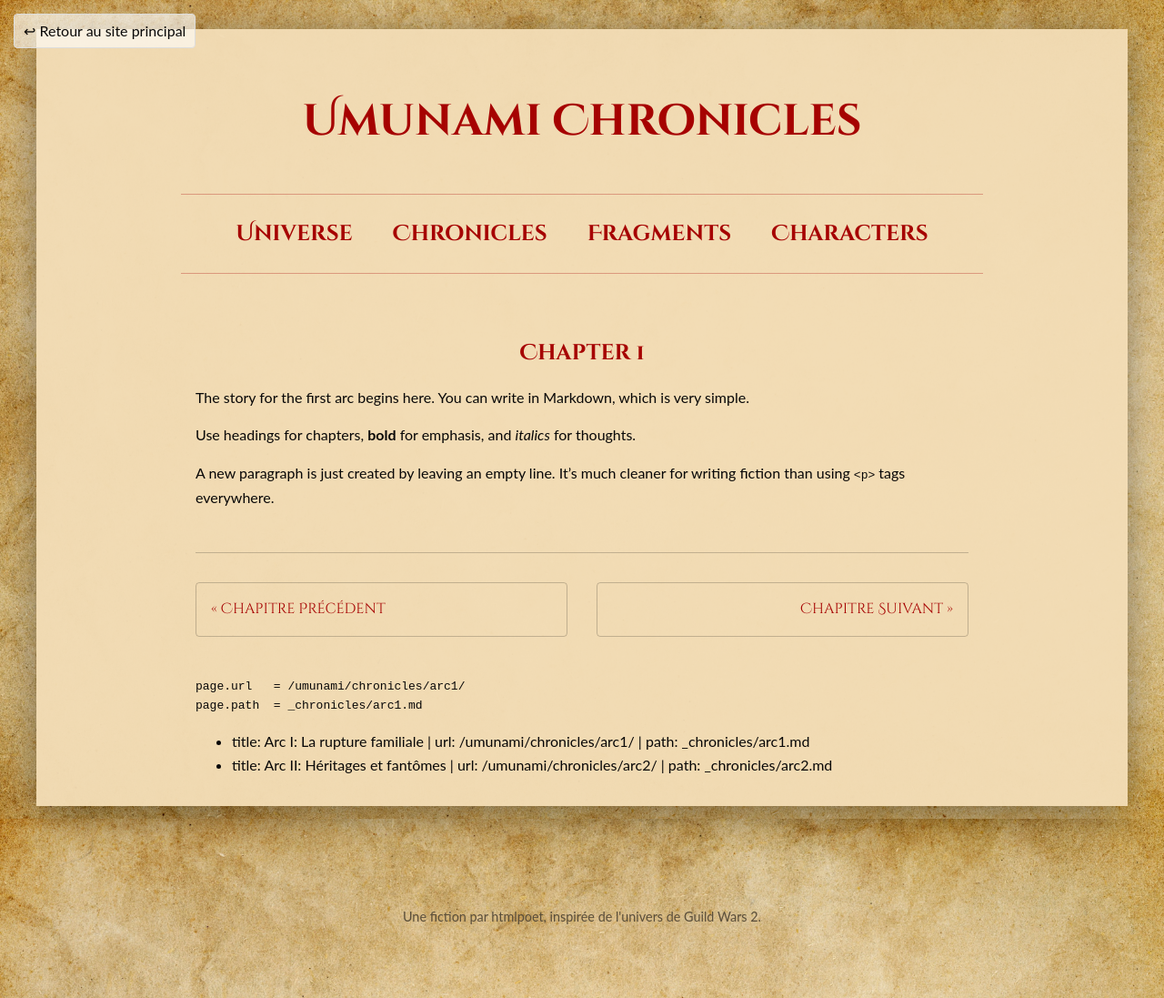
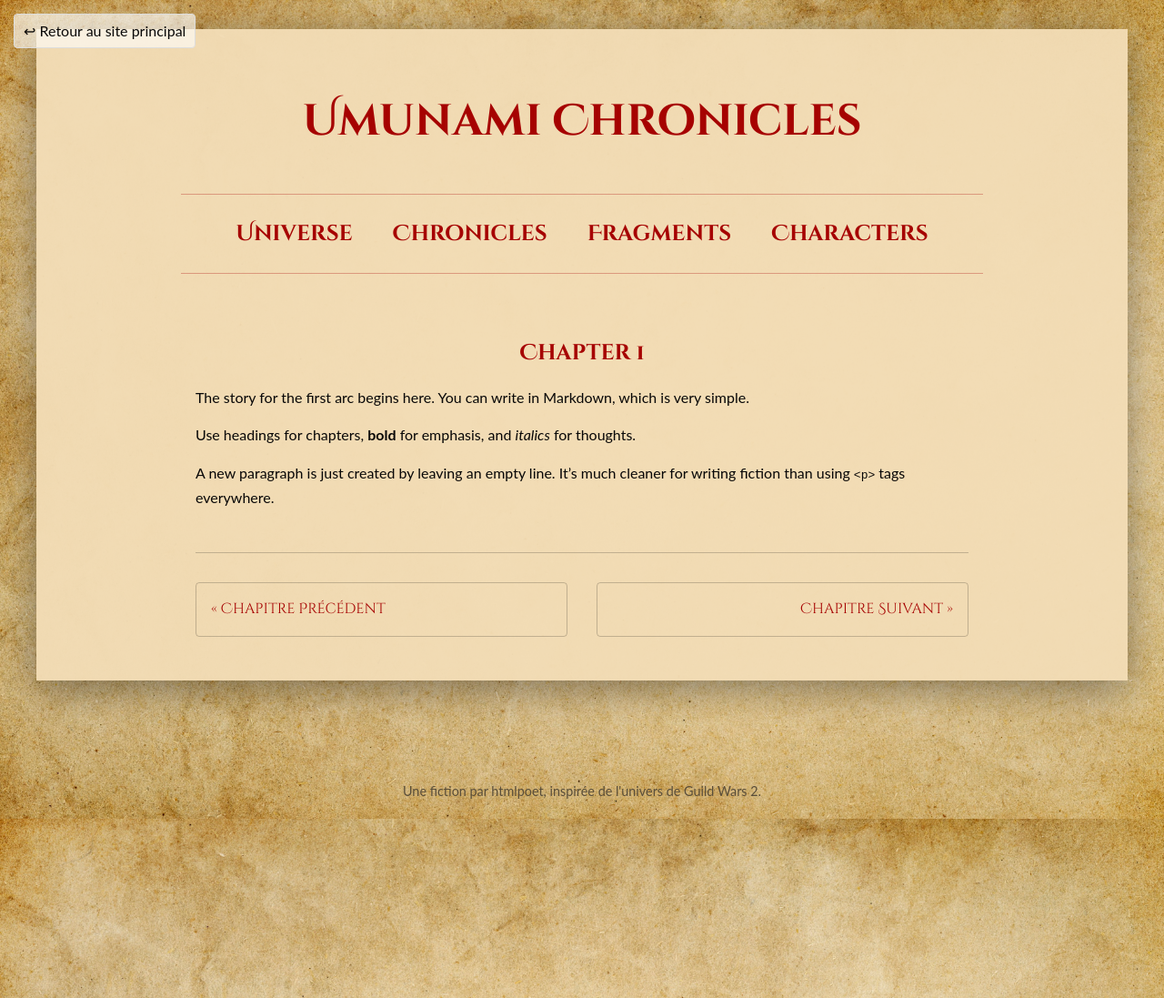
Before and after one commit to htmlpoet/htmlpoet.github.io, a Jekyll site: the page built from _chronicles/arc1.md, in a window 1280 px wide. Shown: the whole page at 91% size. Built offline with Jekyll 4.4.1, drawn with Linux system fonts in a browser that asks for light colours.

Commit message:
order fix5

```diff
--- a/_layouts/chronicle.html
+++ b/_layouts/chronicle.html
@@ -10,7 +10,7 @@
 
 {% assign current_index = nil %}
 {% for chapter in chapters %}
-  {% if chapter.path == page.path %}
+  {% if chapter.url == page.url %}
     {% assign current_index = forloop.index0 %}
   {% endif %}
 {% endfor %}
@@ -35,19 +35,3 @@
     </a>
   {% endif %}
 </nav>
-
-<pre>
-page.url   = {{ page.url }}
-page.path  = {{ page.path }}
-</pre>
-
-{% assign chapters = site.chronicles | sort: "order" %}
-<ul>
-{% for chapter in chapters %}
-  <li>
-    title: {{ chapter.title }} |
-    url: {{ chapter.url }} |
-    path: {{ chapter.path }}
-  </li>
-{% endfor %}
-</ul>
```
